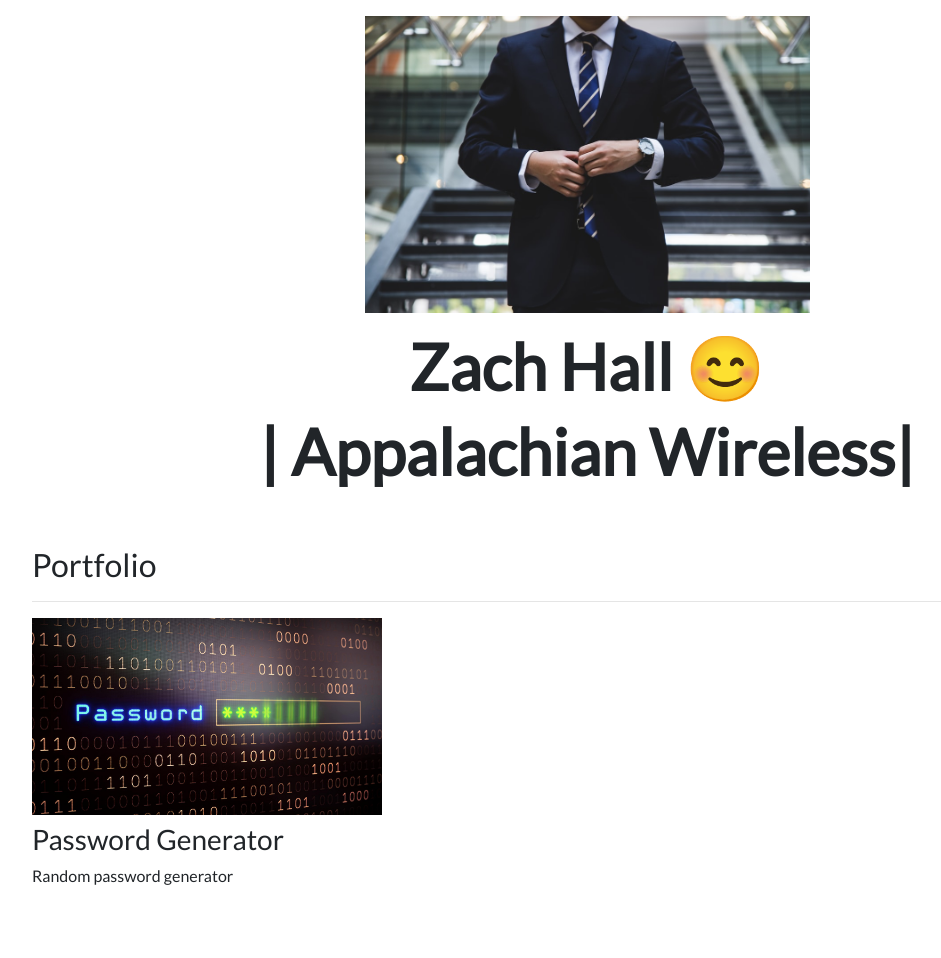
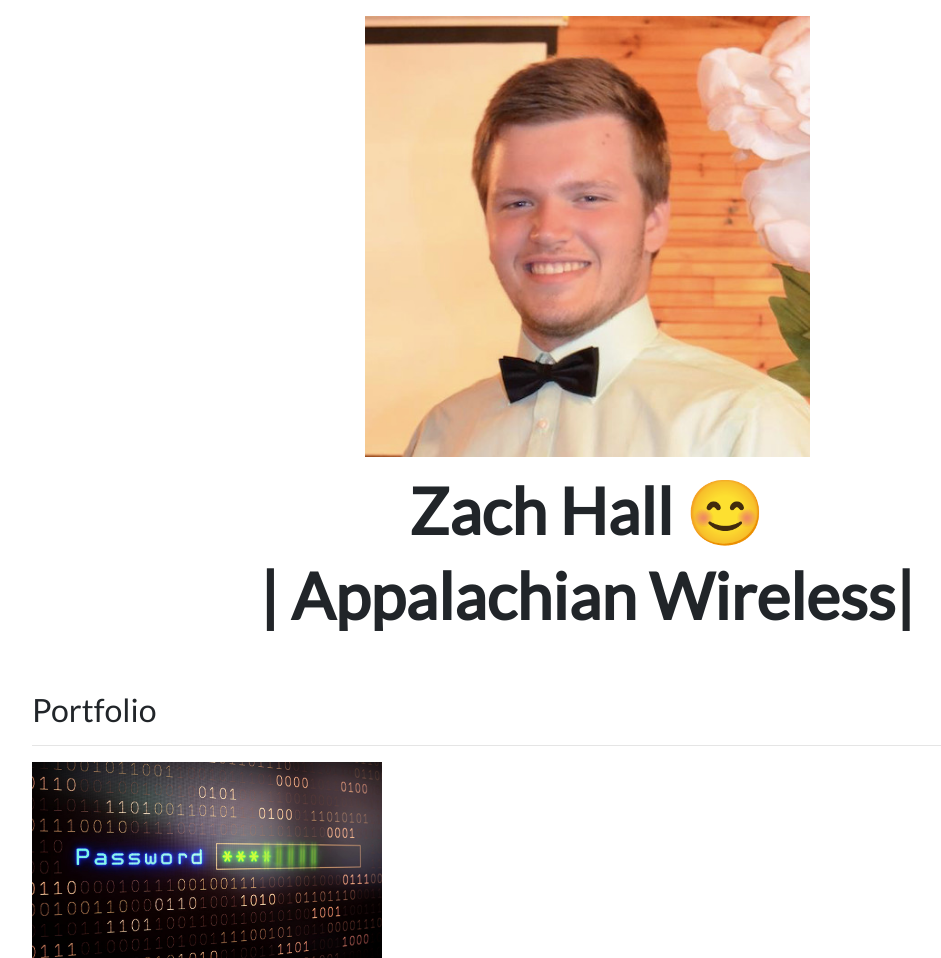
Before and after one commit to SuperNova40/personal_portfolio-project, a Django app: page / in a window 1280 px wide. Shown: the part 56-1014 px from the top of the page, without its empty margins (53-994 px from the left). Before the commit the page ends 941 px from the top, so only its background shows below. Run offline with Django 3.2, Linux system fonts and the light colour scheme; data comes from the database, SQL or seed files in the repository; both versions use the stored data as it was after the commit; some libraries are stand-ins or nearby versions.

Commit message:
Website tweaks

```diff
--- a/portfolio/templates/portfolio/home.html
+++ b/portfolio/templates/portfolio/home.html
@@ -2,7 +2,7 @@
 
 <div class="row justify-content-center my-3">
 	<div class="col-5">
-		<img src="{% static 'portfolio/stockimage.jpg' %}" class="img-fluid" />
+		<img src="{% static 'portfolio/linkedinphoto.png' %}" class="img-fluid" />
 	</div>
 </div>
 
```
Also changed, not shown: db.sqlite3, media/portfolio/images/Password_Generator.jpg (added), portfolio/static/portfolio/linkedinphoto.png (added).
